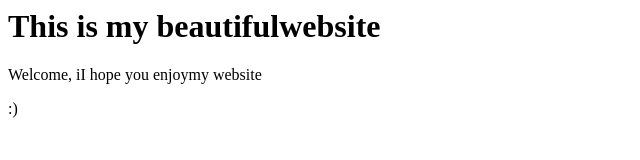
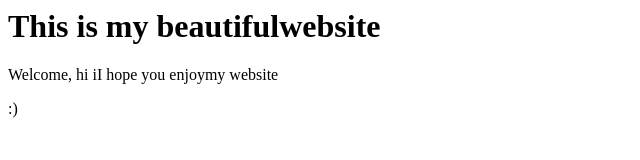
Before and after one commit to TPVIRAJ44/kmcet-viraj, a plain HTML site: page index.html in a window 1280 px wide. Shown: the full height of the page, 0-640 px from the left. Drawn offline with Linux system fonts and the light colour scheme.

Commit message:
changed welcome to hi

```diff
--- a/index.html
+++ b/index.html
@@ -1,6 +1,6 @@
 <html>
 <title>This is my website</title>
 <h1>This is my beautifulwebsite</h1>
-<p>Welcome, iI hope you enjoymy website</p>
+<p>Welcome, hi iI hope you enjoymy website</p>
 <p>:)</p>
 </html>
```
